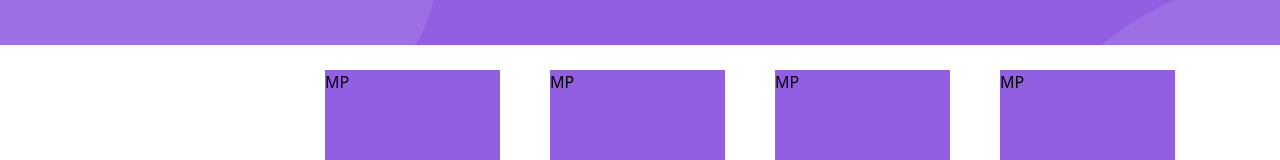
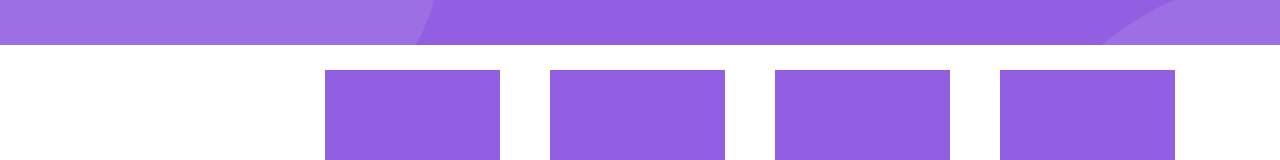
Before and after one commit to kumar1397/College-Mart, a React (Create React App) app: page / in a window 1280 px wide. Shown: the part 355-515 px from the top of the page. Built offline with nearby package versions, Linux system fonts and the light colour scheme.

Commit message:
updated card component

```diff
--- a/src/components/home-page/cardcomponent.js
+++ b/src/components/home-page/cardcomponent.js
@@ -5,7 +5,7 @@ export default function cardcomponent(props) {
   return (
     <div className='complete-card'>
     <div className='cards'>
-      <h1 className=''>MP</h1>
+      {/* <h1 className=''></h1> */}
     </div>
     <div>{props.name}</div>
     <div>{props.price}</div>
```
